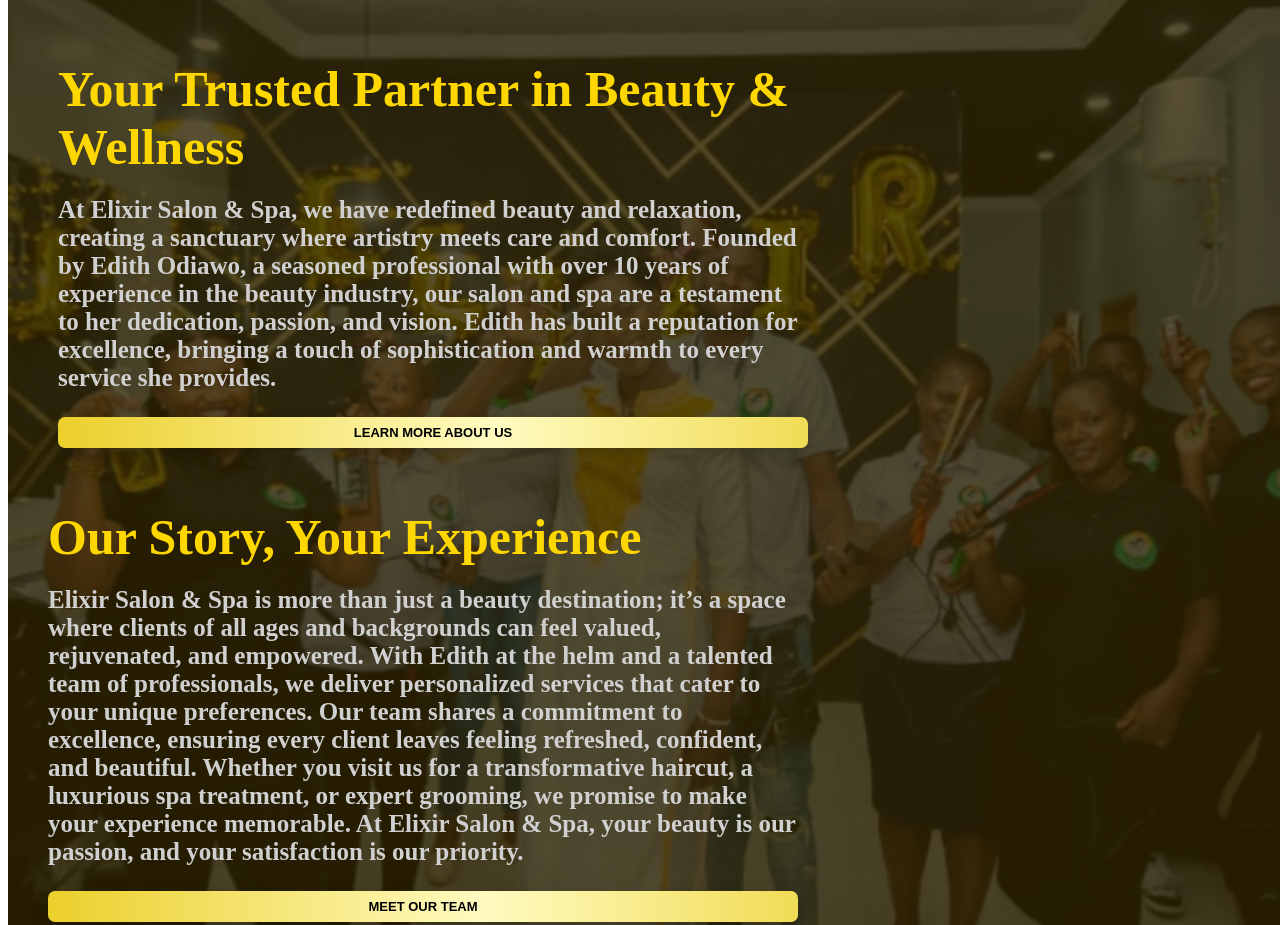
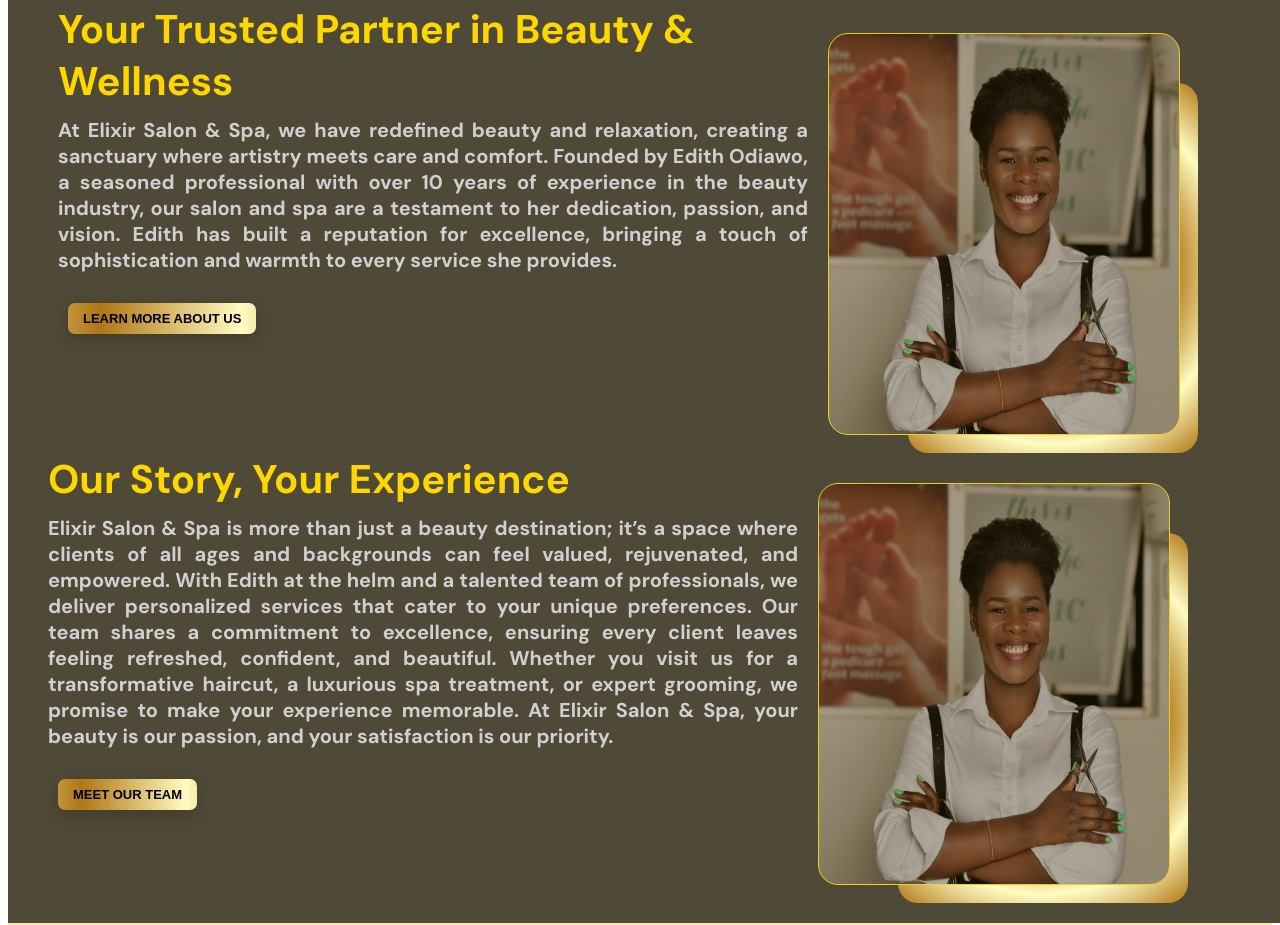
Before and after one commit to michaelmungaimaina/elixir-salon-spur, a plain HTML site: page public/index.html in a window 1280 px wide. Shown: the part 732-1657 px from the top of the page. Drawn offline with nearby package versions, Linux system fonts and the light colour scheme; a web font is replaced by a local one.

Commit message:
fix design

```diff
--- a/public/css/easy.css
+++ b/public/css/easy.css
@@ -230,7 +230,7 @@ h5 {
 }
 
 .header-text{
-    font-size: 50px;
+    font-size: 40px;
     font-weight: bolder;
     color: #FFD700;
     max-width: 750px;
@@ -238,10 +238,27 @@ h5 {
 }
 
 .sub-header-text{
-    font-size: 25px;
+    font-size: 20px;
     font-weight: bolder;
     color: #D0D0D0;
     max-width: 750px;
     text-align: start;
     margin-top: -30px;
 }
+
+.container-right-picture{
+    background: radial-gradient(circle, #B07614, #fffbc1, #B07614, #fffbc1, #B07614);
+    padding: 20px;
+    width: 250px;
+    height: 250;
+    border-radius: 20px;
+    overflow: visible;
+}
+.image{
+    background-image: linear-gradient(90deg, rgba(46, 35, 1, 0.4)100%, rgba(235, 206, 39, 0.4)70%), url(../resources/owner.jpeg);
+    border-radius: 20px;
+    border: 0.5px solid #EBCE27;
+    border-color: #EBCE27;
+    height: 400px;
+    width: 350px;
+}
--- a/public/css/style.css
+++ b/public/css/style.css
@@ -520,10 +520,48 @@ aside .sidebar {
     background-color: #4F4B37;
     margin-top: 0px;
     align-items: start;
+    justify-content: center;
+    justify-items: center;
     padding: 0px 100px 20px 40px;
-    background-image: linear-gradient(90deg, rgba(46, 35, 1, 0.8)100%, rgba(235, 206, 39, 0.4)70%), url(../resources/home-back-photo.jpeg);
+    font-family: 'DM Sans';
+    background-image: linear-gradient(90deg, rgba(79, 73, 55, 0.859)100%, rgba(83, 79, 51, 0.768)70%);
 }
 
 #sectionAboutUs #aboutIntroContent{
     margin: 0px 10px 10px 10px;
 }
+
+#sectionAboutUs .header-text{
+    margin-top: -10px;
+}
+
+#sectionAboutUs .sub-header-text{
+    text-align: justify;
+}
+#sectionAboutUs button{
+    width: fit-content;
+    margin: 10px 10px 10px 10px;
+    background: linear-gradient(90deg, #B07614, #fffbc1, #B07614, #fffbc1, #B07614);
+    background-size: 300% 100%;
+    animation: flicker 15s linear infinite;
+}
+
+#sectionAboutUs .container-right-picture{
+    margin: 70px 20px 0 100px;
+    max-height: 330px;
+}
+
+#sectionAboutUs .image{
+    margin: -70px 0px 0px -100px;
+    background-size: 110% 130%;
+}
+
+@media only screen and (max-width: 990px){
+    #sectionAboutUs .header-text{
+        font-size: 30px;
+    }
+    #sectionAboutUs .sub-header-text{
+        font-size: 15px;
+    }
+
+}
--- a/public/index.html
+++ b/public/index.html
@@ -123,7 +123,7 @@
                 </p>
                 <button id="btnLearnMoreAboutUs" class="flickering-button">LEARN MORE ABOUT US</button>
             </div>
-            <div class="container-right-pic">
+            <div class="container-right-picture">
                 <div class="image"></div>
             </div>
         </div>
@@ -143,7 +143,7 @@
                 </p>
                 <button id="btnMeetOurTeam" class="flickering-button">MEET OUR TEAM</button>
             </div>
-            <div class="container-right-pic">
+            <div class="container-right-picture">
                 <div class="image"></div>
             </div>
         </div>
```
